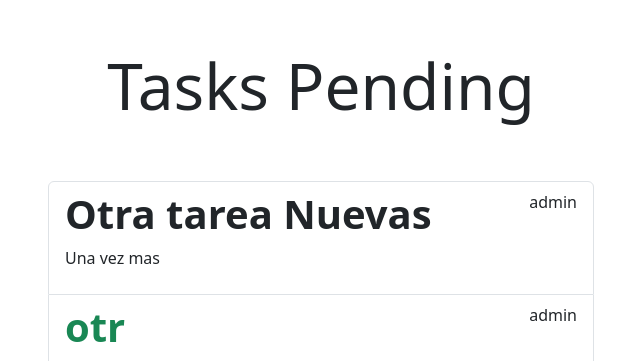
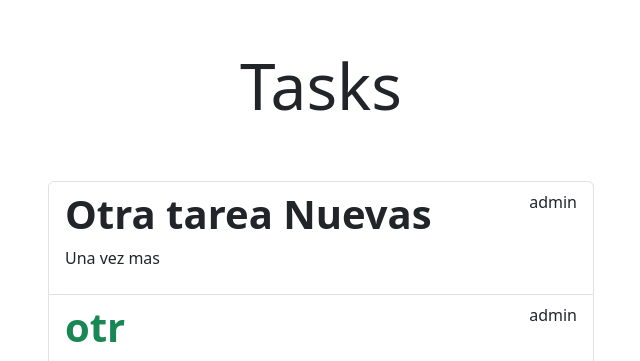
Before and after one commit to martinxaviernievas/Blogcompleto, a Django app: page /tasks/ in a window 1280 px wide. Shown: the part 56-417 px from the top of the page, without its empty margins (319-959 px from the left). Run offline with Django 5.2, Linux system fonts and the light colour scheme; a user stored in the database is signed in; data comes from the database, SQL or seed files in the repository; both versions use the stored data as it was after the commit.

Commit message:
Finalizado

```diff
--- a/tasks/templates/tasks.html
+++ b/tasks/templates/tasks.html
@@ -6,7 +6,7 @@
 <main class="container">
     <div class="row">
         <div class="col-md-6 offset-md-3">
-            <h1 class="text-center display-3 py-5" > Tasks Pending </h1>
+            <h1 class="text-center display-3 py-5" > Tasks </h1>
 
 <ul class="list-group" >
     {% for task in tasks %}
```
Also changed, not shown: db.sqlite3.
